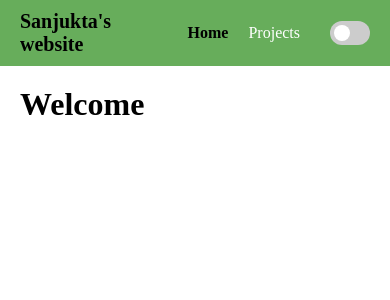
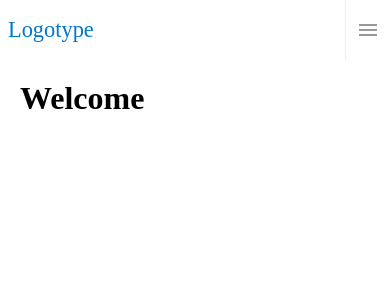
Before and after one commit to Kishan-Kumar-Zalavadia/Sanjukta_Bhowmick, an Angular app in the folder portfolio/: page / in a window 390 px wide. Shown: the top 300 px of the page. Built offline with nearby package versions, Linux system fonts and the light colour scheme.

Commit message:
Basic responsive navbar

```diff
--- a/portfolio/src/app/navbar/navbar.component.html
+++ b/portfolio/src/app/navbar/navbar.component.html
@@ -1,4 +1,4 @@
-<nav [ngClass]="{'dark-mode': darkModeService.darkMode}">
+<!-- <nav [ngClass]="{'dark-mode': darkModeService.darkMode}">
   <div class="navbar-logo">
     <a href="">Sanjukta's website</a>
   </div>
@@ -12,5 +12,21 @@
       <span class="slider round"></span>
     </label>
   </div>
+</nav> -->
+<nav id="my-first">
+  <ul>
+    <li class="logotype">
+      <a href="#">Logotype</a>
+    </li>
+    <li class="burger" (click)="toggleMenu()">
+      <i class="material-icons">{{ isMenuOpen ? "close" : "menu" }}</i>
+    </li>
+    <li class="menu" [class.is-open]="isMenuOpen">
+      <a href="#" class="menu-item">Home</a>
+      <a href="#" class="menu-item">About</a>
+      <a href="#" class="menu-item">Sign in / Register</a>
+      <a href="#" class="menu-item">Contact</a>
+    </li>
+  </ul>
 </nav>
 <router-outlet></router-outlet>
--- a/portfolio/src/app/navbar/navbar.component.scss
+++ b/portfolio/src/app/navbar/navbar.component.scss
@@ -1,88 +1,162 @@
-nav {
-  display: flex;
-  align-items: center;
-  background-color: #67ad5b;
-  color: var(--dark);
-  padding: 10px 20px;
+// nav {
+//   display: flex;
+//   align-items: center;
+//   background-color: #67ad5b;
+//   color: var(--dark);
+//   padding: 10px 20px;
 
-  .navbar-logo a {
-    text-decoration: none;
-    color: var(--dark);
-    font-size: 20px;
-    font-weight: bold;
+//   .navbar-logo a {
+//     text-decoration: none;
+//     color: var(--dark);
+//     font-size: 20px;
+//     font-weight: bold;
+//   }
+
+//   .navbar-links {
+//     margin: 0px 20px;
+//     a {
+//       text-decoration: none;
+//       color: var(--light);
+//       margin: 0 10px;
+//     }
+
+//     a.active {
+//       font-weight: bold;
+//       color: var(--dark);
+//     }
+//   }
+
+//   .dark-mode-toggle {
+//     display: flex;
+//     align-items: center;
+
+//     .switch {
+//         position: relative;
+//         display: inline-block;
+//         width: 40px; /* Adjust the width of the slider */
+//         height: 24px; /* Adjust the height of the slider */
+
+//         input {
+//             opacity: 0;
+//             width: 0;
+//             height: 0;
+//         }
+
+//         .slider {
+//             position: absolute;
+//             cursor: pointer;
+//             top: 0;
+//             left: 0;
+//             right: 0;
+//             bottom: 0;
+//             background-color: #ccc;
+//             border-radius: 24px; /* Adjust the border-radius to half of the height */
+//             transition: 0.4s;
+
+//             &:before {
+//                 position: absolute;
+//                 content: "";
+//                 height: 16px; /* Adjust the size of the slider knob */
+//                 width: 16px;  /* Adjust the size of the slider knob */
+//                 left: 4px;
+//                 bottom: 4px;
+//                 background-color: var(--light);
+//                 border-radius: 50%;
+//                 transition: 0.4s;
+//             }
+//         }
+
+//         input:checked + .slider {
+//             background-color: #2196f3;
+
+//             &:before {
+//                 transform: translateX(16px); /* Adjust the translateX value to match the knob size */
+//             }
+//         }
+//     }
+// }
+
+
+//   &.dark-mode {
+//     background-color: var(--background-color);
+//     color: var(--font-color);
+//   }
+
+//   .dark-mode-toggle {
+//     margin-left: auto; // Pushes the dark mode toggle to the right
+//   }
+// }
+
+// ----------------------------------------------------------------
+$menuHeight: 60px;
+$menuBreakpoint: 768px;
+
+#my-first {
+  ul {
+    margin: 0;
+    padding: 0;
+    display: flex;
+    align-items: center;
+    justify-content: space-between;
+    background: #fff;
+    box-shadow: 0 2px 4px rgba(0, 0, 0, 0.2);
   }
 
-  .navbar-links {
-    margin: 0px 20px;
+  .logotype {
     a {
+      padding: 0 8px;
+      font-size: 1.4rem;
       text-decoration: none;
-      color: var(--light);
-      margin: 0 10px;
-    }
-
-    a.active {
-      font-weight: bold;
-      color: var(--dark);
+      color: #07c;
     }
   }
 
-  .dark-mode-toggle {
+  .burger {
+    padding: 0 10px;
+    border-left: 1px solid #eee;
+    display: none;
+    cursor: pointer;
+
+    i {
+      color: #999;
+      line-height: $menuHeight;
+    }
+
+    @media (max-width: $menuBreakpoint) {
+      display: block;
+    }
+  }
+
+  .menu {
     display: flex;
     align-items: center;
 
-    .switch {
-        position: relative;
-        display: inline-block;
-        width: 40px; /* Adjust the width of the slider */
-        height: 24px; /* Adjust the height of the slider */
+    @media (max-width: $menuBreakpoint) {
+      display: none;
 
-        input {
-            opacity: 0;
-            width: 0;
-            height: 0;
+      &.is-open {
+        display: block;
+        position: absolute;
+        top: #{$menuHeight + 2};
+        background: #fff;
+        width: 100%;
+
+        .menu-item {
+          border-bottom: 1px solid #cccccc;
         }
+      }
+    }
 
-        .slider {
-            position: absolute;
-            cursor: pointer;
-            top: 0;
-            left: 0;
-            right: 0;
-            bottom: 0;
-            background-color: #ccc;
-            border-radius: 24px; /* Adjust the border-radius to half of the height */
-            transition: 0.4s;
-
-            &:before {
-                position: absolute;
-                content: "";
-                height: 16px; /* Adjust the size of the slider knob */
-                width: 16px;  /* Adjust the size of the slider knob */
-                left: 4px;
-                bottom: 4px;
-                background-color: var(--light);
-                border-radius: 50%;
-                transition: 0.4s;
-            }
-        }
-
-        input:checked + .slider {
-            background-color: #2196f3;
-
-            &:before {
-                transform: translateX(16px); /* Adjust the translateX value to match the knob size */
-            }
-        }
+    .menu-item {
+      padding: 0 10px;
+      height: $menuHeight;
+      line-height: $menuHeight;
+      text-decoration: none;
+      display: block;
+      text-transform: uppercase;
+      font-size: 0.8rem;
+      font-weight: 600;
+      color: #454545;
     }
-}
-
-
-  &.dark-mode {
-    background-color: var(--background-color);
-    color: var(--font-color);
-  }
-
-  .dark-mode-toggle {
-    margin-left: auto; // Pushes the dark mode toggle to the right
   }
 }
--- a/portfolio/src/app/navbar/navbar.component.ts
+++ b/portfolio/src/app/navbar/navbar.component.ts
@@ -2,9 +2,9 @@ import { Component } from '@angular/core';
 import { DarkModeService } from '../_services/dark-mode.service';
 
 @Component({
-  selector: "app-navbar",
-  templateUrl: "./navbar.component.html",
-  styleUrls: ["./navbar.component.scss"],
+  selector: 'app-navbar',
+  templateUrl: './navbar.component.html',
+  styleUrls: ['./navbar.component.scss'],
 })
 export class NavbarComponent {
   constructor(public darkModeService: DarkModeService) {}
@@ -13,4 +13,9 @@ export class NavbarComponent {
     this.darkModeService.toggleDarkMode();
   }
 
+  isMenuOpen = false;
+
+  toggleMenu(): void {
+    this.isMenuOpen = !this.isMenuOpen;
+  }
 }
--- a/portfolio/src/index.html
+++ b/portfolio/src/index.html
@@ -6,6 +6,7 @@
   <base href="/">
   <meta name="viewport" content="width=device-width, initial-scale=1">
   <link rel="icon" type="image/x-icon" href="favicon.ico">
+  <link href="https://fonts.googleapis.com/icon?family=Material+Icons" rel="stylesheet">
 </head>
 <body>
   <app-root></app-root>
```
